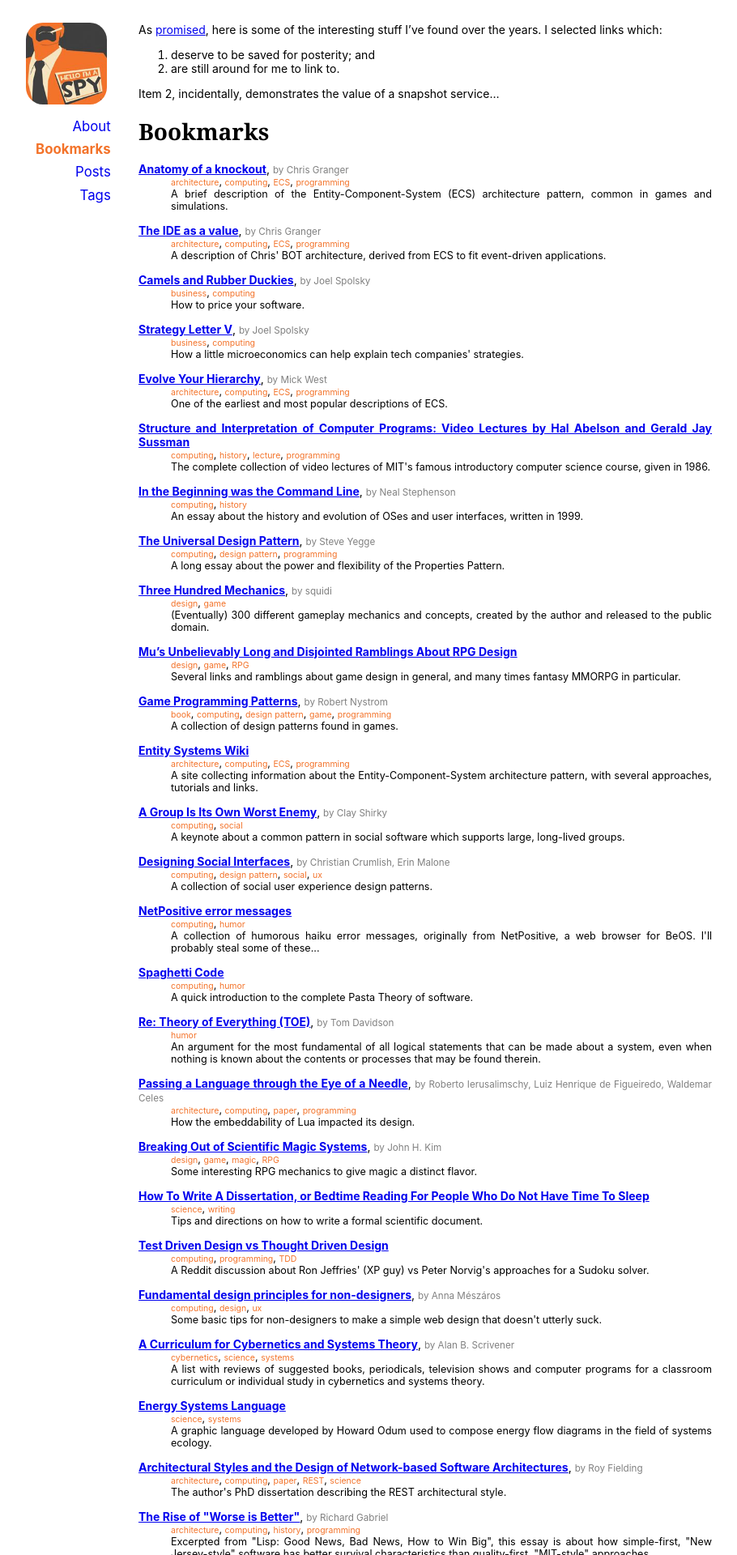
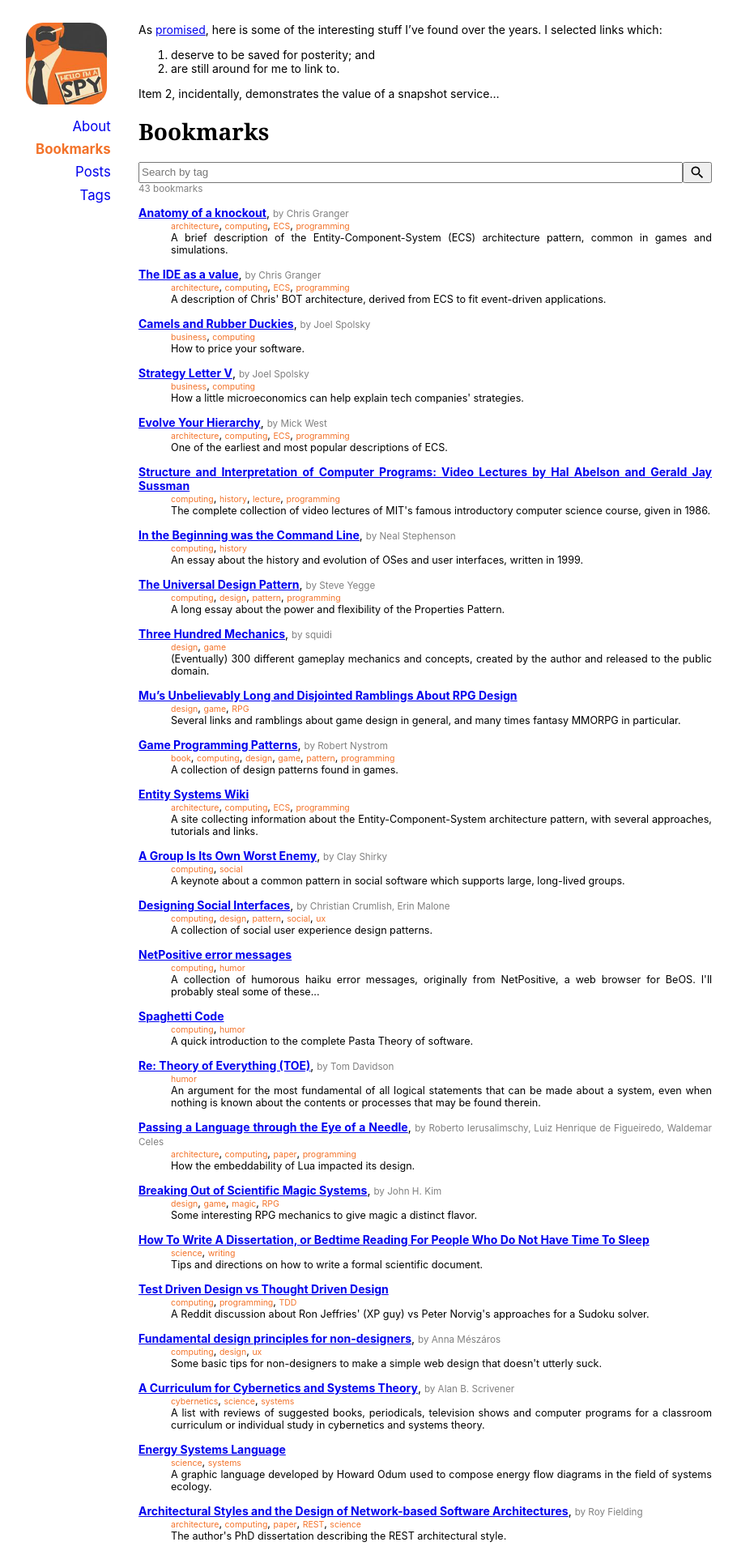
Before and after one commit to hanjos/hanjos.github.io, a Jekyll site: the page built from bookmarks.md, in a window 1280 px wide. Shown: the top 1920 px of the page at 81% size, without its empty margins (183-1093 px from the left). Built offline with Jekyll 4.4.1, drawn with Linux system fonts in a browser that asks for light colours; some of the changed text lies outside the part shown.

Commit message:
Implementando uma busca por rótulos de atalhos.

```diff
--- a/_includes/bookmark-entry.html
+++ b/_includes/bookmark-entry.html
@@ -1,6 +1,6 @@
 {%- if include.bookmark.url -%}
-{% assign tag_classes = include.bookmark.tags | join: ',' | prepend: ',' | replace: ',', '$tag-' | replace: ' ', '-' | replace_first: '$', '' | split: '$' | join: ' ' %}
-<dt class='{{ tag_classes }}'><a href='{{ include.bookmark.url }}'>{{ include.bookmark.title }}</a>
+{% assign tag_classes = include.bookmark.tags | join: ',' | downcase | prepend: ',' | replace: ',', '$tag-' | replace: ' ', '-' | replace_first: '$', '' | split: '$' | join: ' ' %}
+<dt class='bookmark {{ tag_classes }}'><a href='{{ include.bookmark.url }}'>{{ include.bookmark.title }}</a>
   {%- if include.bookmark.authors -%}, <small class='side-comment'>by {{ include.bookmark.authors | join: ", " }}</small>{%- endif -%}</dt>
 {%- if include.bookmark.tags.size > 0 -%}
 <dd class='{{ tag_classes }}'>
--- a/_layouts/default.html
+++ b/_layouts/default.html
@@ -19,6 +19,10 @@ license: cc-by
     <meta name="msapplication-TileColor" content="#da532c">
     <meta name="theme-color" content="#ffffff">
 
+    <!-- jQuery -->
+    <script src='https://code.jquery.com/jquery-3.4.1.slim.min.js'></script>
+    <script src='/assets/js/{{ page.path }}.js'></script>
+
     <!-- Atom feed -->
     {% feed_meta %}
 
--- a/_sass/_general.scss
+++ b/_sass/_general.scss
@@ -93,21 +93,25 @@ figure {
 }
 
 dl {
+  margin: 0;
+
   dt {
+    margin: 0;
+    padding-top: 1em; /* spacing between definitions */
+
     a {
       font-weight: bold;
     }
-
-    margin: 0;
   }
 
   dd {
     font-size: 0.9em;
   }
+}
 
-  dd + dt {
-    padding-top: 1em; /* spacing between definitions */
-  }
+button { /* centering any content within */
+  display: flex;
+  align-items: center;
 }
 
 .center-block {
--- /dev/null
+++ b/_sass/_search.scss
@@ -0,0 +1,13 @@
+.search-widget {
+  display: flex;
+  flex-flow: column nowrap;
+
+  .search-bar {
+    display: flex;
+    flex-flow: row nowrap;
+
+    input {
+      width: 100%;
+    }
+  }
+}
--- a/assets/css/styles.scss
+++ b/assets/css/styles.scss
@@ -4,6 +4,7 @@
 @import 'general';
 @import 'posts';
 @import 'sidebar';
+@import 'search';
 
 /* conforming to mobile-first dogma */
 .only-sm {
--- /dev/null
+++ b/assets/js/bookmarks.md.js
@@ -0,0 +1,39 @@
+$(function () { // load only after the document is ready
+  console.log('ready!');
+
+  function search() {
+    var text = $('#search-input').val();
+
+    if(!/\S/.test(text)) { // no text, show everything
+      console.log('showing everything');
+
+      $('.hidden').removeClass('hidden');
+      $('#search-count').text($('.bookmark').length + ' bookmarks');
+    } else { // show only the tags given
+      console.log('showing only %o', text);
+
+      var tags = text.toLowerCase().split(/\s+/).map(function (v) { return '.tag-' + v; });
+
+      console.log('filtering by %o', tags);
+      $('.hidden').removeClass('hidden');
+
+      var selectors = tags.map(function (v) {
+        return 'dl > :not(' + v + ')';
+      });
+
+      $(selectors.join(', ')).addClass('hidden');
+      $('#search-count').text('Showing ' + $('.bookmark:not(.hidden)').length +
+          ' (out of ' + $('.bookmark').length + ')');
+    }
+  }
+
+  // search input and button
+  $('#search-input').keypress(function (event) {
+    var keycode = (event.keyCode ? event.keyCode : event.which);
+    if(keycode == '13'){
+      search();
+    }
+    event.stopPropagation();
+  });
+  $('#search-button').click(search);
+});
--- a/bookmarks.md
+++ b/bookmarks.md
@@ -12,6 +12,17 @@ Item 2, incidentally, demonstrates the value of a snapshot service...
 
 # Bookmarks
 
+<div class='search-widget'>
+  <div class='search-bar'>
+    <input type='text' id='search-input' name='search-by-tag' placeholder='Search by tag'>
+    <button id='search-button' type='button'>
+      <img src='/assets/images/magnify.svg' alt='Search by tag' width='20' />
+    </button>
+  </div>
+<small id='search-count' class='side-comment'>{{ site.data.bookmarks.size }} bookmarks</small>
+</div>
+
+
 {% if site.data.bookmarks.size > 0 %}
 <dl>
 {% for bookmark in site.data.bookmarks %}
```
Also changed, not shown: _data/bookmarks.yml (+4 -4 lines), assets/images/magnify.svg (added).
